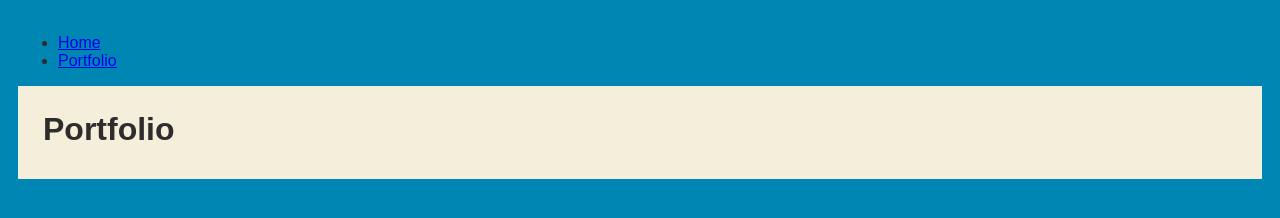
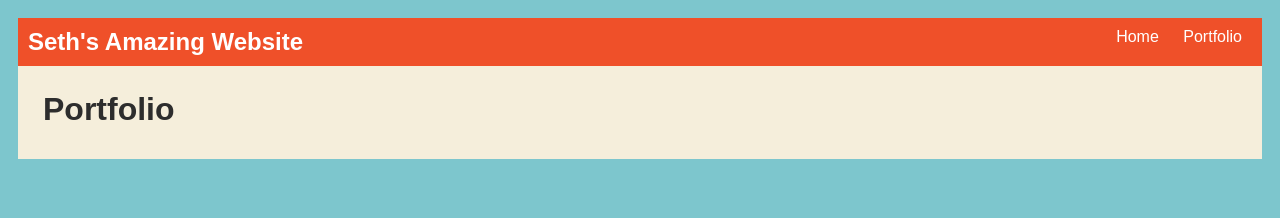
Before and after one commit to sms5000/sms5000.github.io, a plain HTML site: page portfolio.html in a window 1280 px wide. Drawn offline with Linux system fonts and the light colour scheme.

Commit message:
an update to my website

```diff
--- a/portfolio.html
+++ b/portfolio.html
@@ -1,9 +1,10 @@
 <!DOCTYPE HTML>
 <html>
     <head>
+        <title>Seth's Awesome Website</title>
          <style type="text/css">
             body {
-                background: #0086b3;
+                background: rgb(125, 198, 205);
                 color: rgb(45, 45, 45);
                 padding: 10px;
                 font-family: arial;
@@ -80,16 +81,15 @@
     </head>
 
     <body>
-    </body>
-</html>
-<div>
-            <title>Seth's Amazing Website</title>
-            <ul>
+        <nav>
+            <header>Seth's Amazing Website</header>
+            <u1>
                 <li><a href="index.html">Home</a>
                 </li>
                 <li><a href="portfolio.html">Portfolio</a>
                 </li>
-            </ul>
+            </u1>
+        </nav>
         <main>
             <div class="content">
                 <h1>Portfolio</h1>
@@ -97,4 +97,5 @@
                 </ul>
             </div>
         </main>
-        </div>
+    </body>
+</html>
```
Lines whose indentation alone changed are shown as unchanged.
